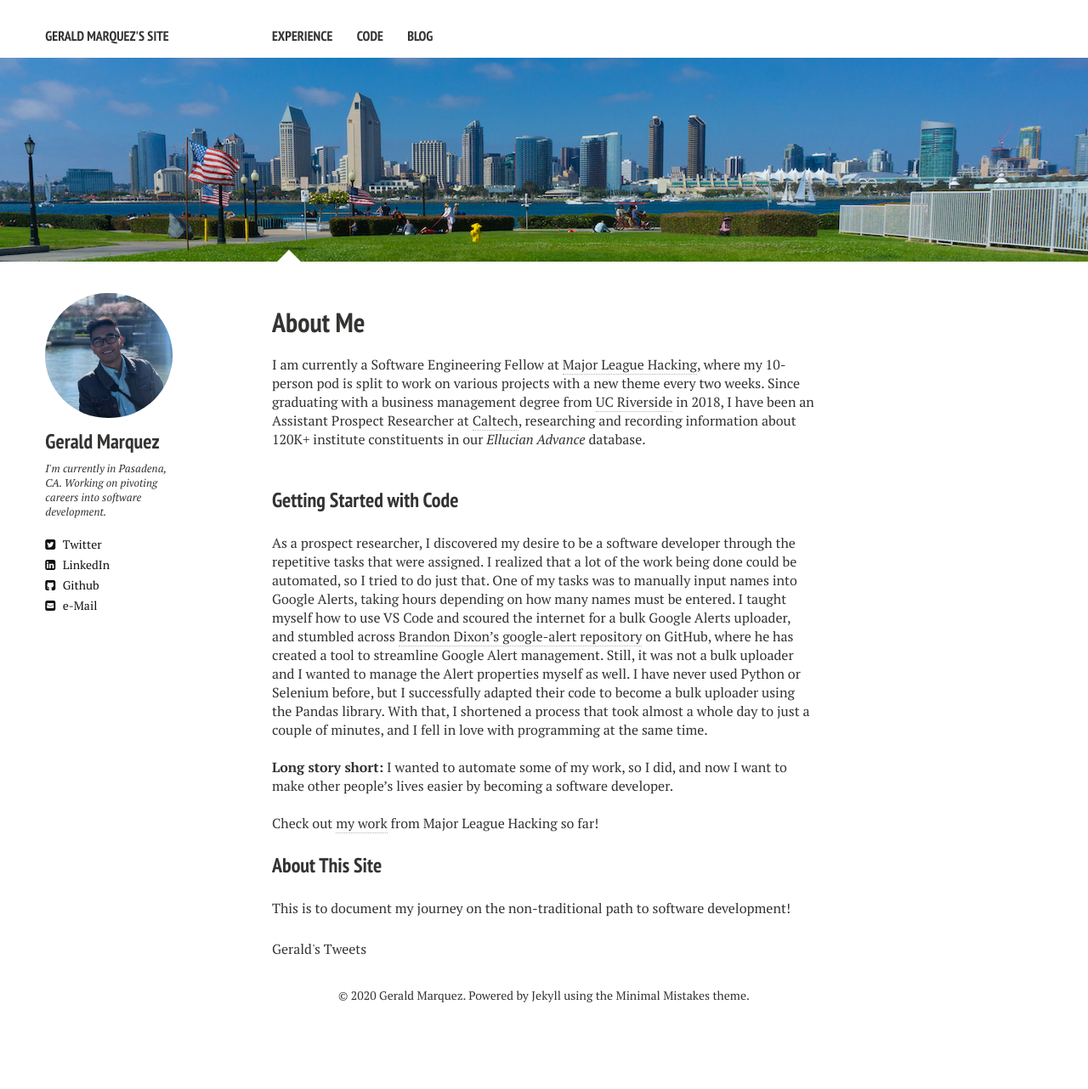
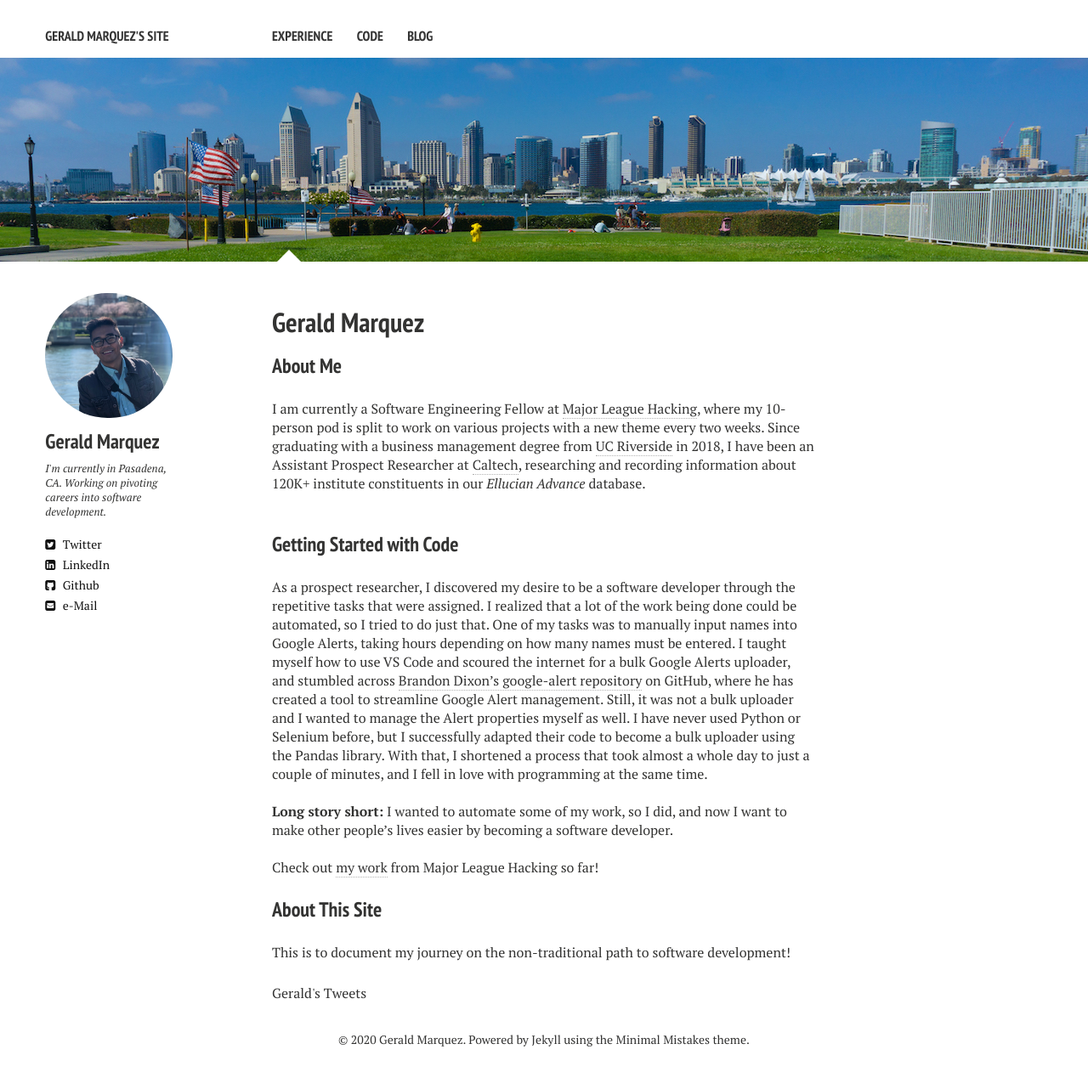
Before and after one commit to gprmarquez/temp.gprmarquez.github.io, a Jekyll site: the page built from index.md, in a window 1280 px wide. Shown: the whole page at 85% size. Built offline with Jekyll 4.4.1, drawn with Linux system fonts in a browser that asks for light colours; nearby versions of some CDN libraries; comment, search, counter and statistics services are not loaded; before the commit the page ends 1230 px from its top, so only the background shows below that.

```diff
--- a/index.md
+++ b/index.md
@@ -1,12 +1,13 @@
 ---
 layout: home2
-title: About Me
+title: Gerald Marquez
 description: "Gerald Marquez's Website"
 tags: [Jekyll, theme, responsive, blog, template]
 image:
   feature: san_diego.jpg
 ---
 
+<h3>About Me</h3>
 I am currently a Software Engineering Fellow at <a href="https://fellowship.mlh.io/" target="_blank">Major League Hacking</a>, where my 10-person pod is split to work on various projects with a new theme every two weeks. Since graduating with a business management degree from <a href="https://business.ucr.edu/" target="_blank">UC Riverside</a> in 2018, I have been an Assistant Prospect Researcher at <a href="https://breakthrough.caltech.edu/" target="_blank">Caltech</a>, researching and recording information about 120K+ institute constituents in our _Ellucian Advance_ database.
 
 <br />
```
